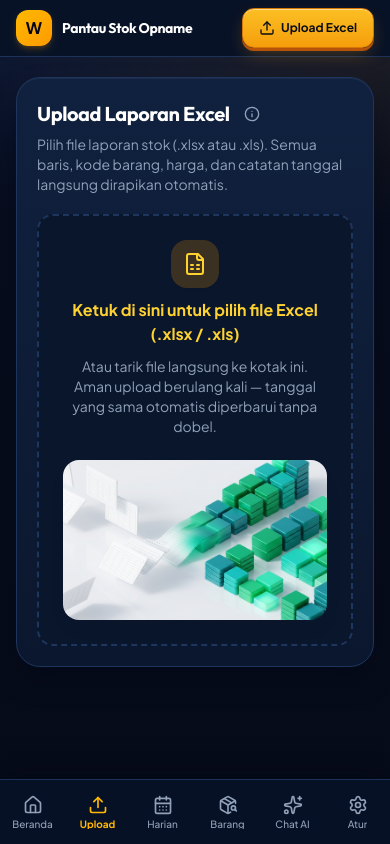
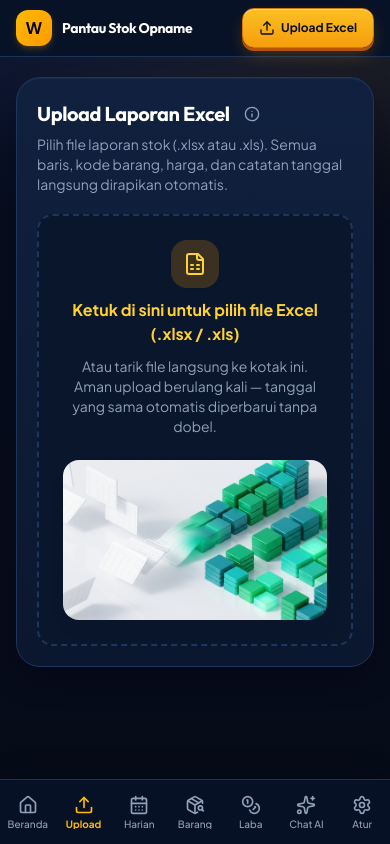
Before and after one commit to storewizzmie-dev/Stok-Opname-, a React (Vite) app: page / in a window 390 px wide. Built offline with nearby package versions, Linux system fonts and the light colour scheme.

Commit message:
Add files via upload

```diff
--- a/src/App.tsx
+++ b/src/App.tsx
@@ -43,6 +43,7 @@ import {
   BerandaModalType,
 } from './components/BerandaDetailModal';
 import { InfoButton, InfoDialog, InfoGuideKey } from './components/InfoGuide';
+import { ProfitLossPage } from './components/ProfitLossPage';
 import heroInventory3d from './assets/images/hero_inventory_3d_1795152375997.jpg';
 import uploadExcel3d from './assets/images/upload_excel_3d_1795152375933.jpg';
 import { buildStandaloneHtml } from './lib/exportHtml';
@@ -68,7 +69,14 @@ import {
 const STORAGE_KEY = 'so';
 const THEME_KEY = 'so_theme_v2';
 
-type MenuTab = 'beranda' | 'upload' | 'harian' | 'barang' | 'ai' | 'pengaturan';
+type MenuTab =
+  | 'beranda'
+  | 'upload'
+  | 'harian'
+  | 'barang'
+  | 'labarugi'
+  | 'ai'
+  | 'pengaturan';
 type DailyFilter = 'all' | 'diff' | 'neg' | 'pos' | 'pas';
 type ProductFilter = 'all' | 'neg' | 'pos' | 'pas';
 type RankMode = 'neg' | 'pos';
@@ -530,6 +538,12 @@ export default function App() {
       label: 'Cek Barang',
       mobileLabel: 'Barang',
       icon: <PackageSearch className="w-5 h-5 md:w-4 md:h-4" />,
+    },
+    {
+      id: 'labarugi',
+      label: 'Laba Rugi',
+      mobileLabel: 'Laba',
+      icon: <Coins className="w-5 h-5 md:w-4 md:h-4" />,
     },
     {
       id: 'ai',
@@ -2529,6 +2543,9 @@ export default function App() {
             </section>
           </div>
         )}
+
+        {/* PAGE: LABA RUGI (Profit Loss, % dari Net Sales) */}
+        {activeTab === 'labarugi' && <ProfitLossPage />}
       </main>
 
       {/* Mobile Fixed Bottom Navigation Bar */}
@@ -2536,7 +2553,7 @@ export default function App() {
         aria-label="Menu utama"
         className="md:hidden fixed bottom-0 left-0 right-0 z-30 bg-white/95 dark:bg-[#081226]/95 backdrop-blur-md border-t border-slate-200/90 dark:border-[#1C3259] shadow-[0_-8px_24px_-6px_rgba(2,6,23,0.45)]"
       >
-        <div className="grid grid-cols-6 h-16">
+        <div className="grid grid-cols-7 h-16">
           {navItems.map((item) => {
             const isActive = activeTab === item.id;
             return (
```
